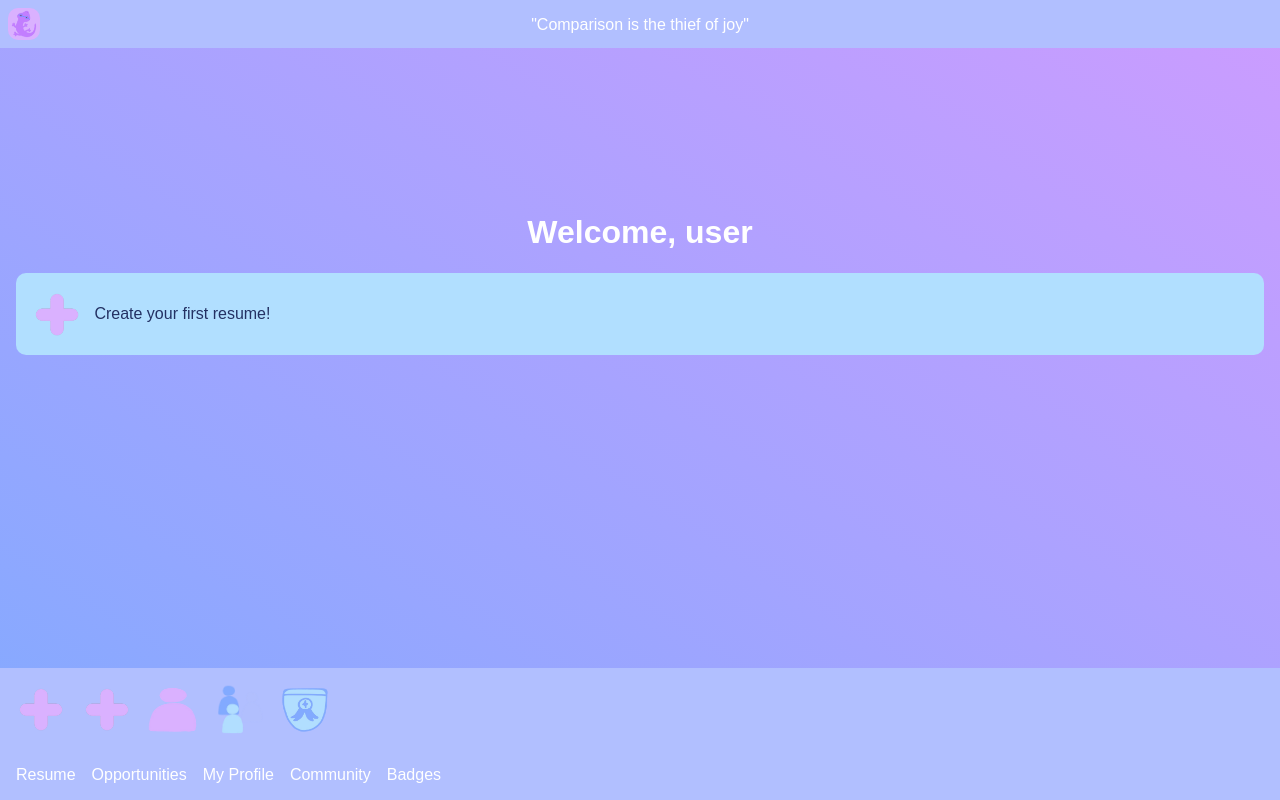
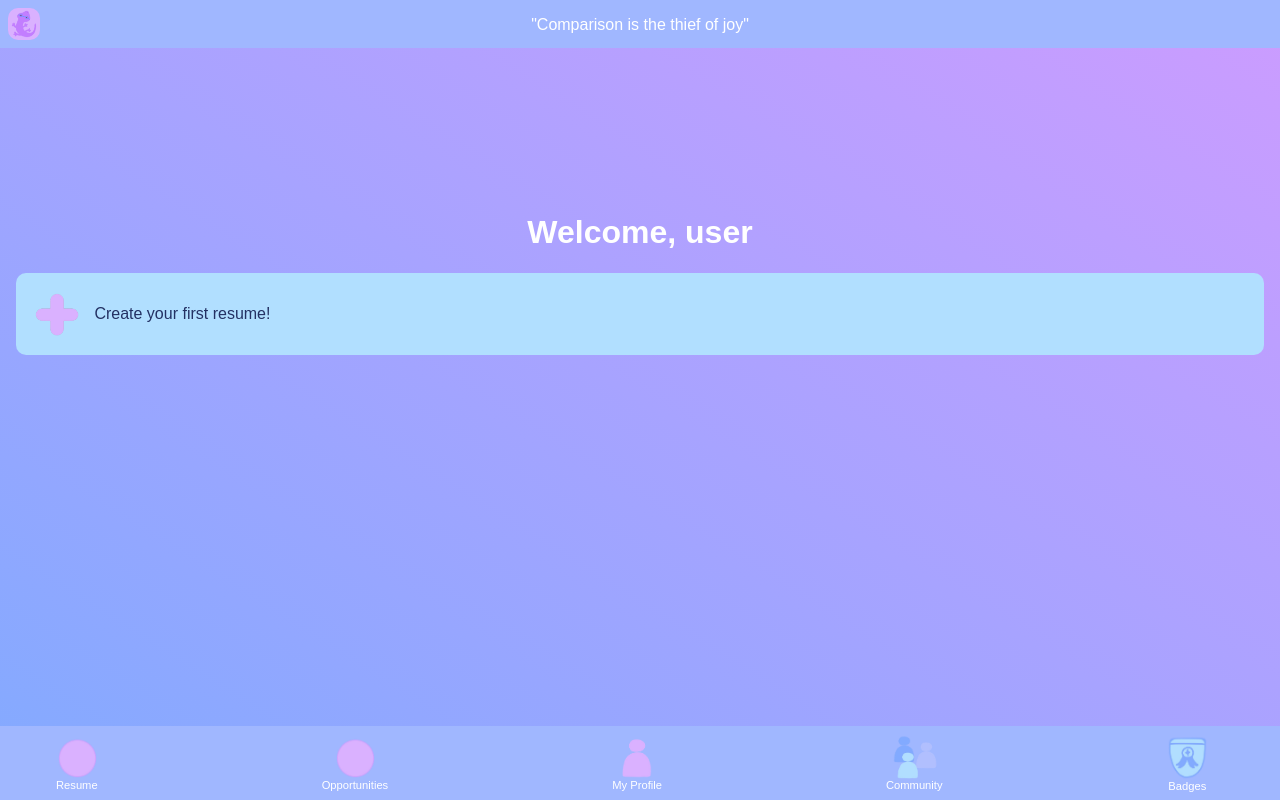
Before and after one commit to k1ana4/vin, a React (Create React App) app in the folder frontend/: page / in a window 1280 px wide. Built offline with nearby package versions, Linux system fonts and the light colour scheme; a web font is replaced by a local one.

Commit message:
edited nav bar and added new pgs

```diff
--- a/frontend/src/App.css
+++ b/frontend/src/App.css
@@ -4,6 +4,7 @@
   --purp: #CC9CFF;
   --periwinkle: #B1BFFF;
   --blu: #82AAFF;
+  --bar-blu: #A0B7FF;
   --firooz: #B1DFFF;
   --main-text: #233163;
   --second-text: #FFFFFF;
@@ -23,7 +24,7 @@
 .top-bar {
   display: flex;
   position: relative;
-  background: var(--periwinkle);
+  background: var(--bar-blu);
   width: 100%;
   color: var(--second-text);
 
@@ -72,18 +73,47 @@
 }
 
 .nav-bar {
-  background: var(--periwinkle);
+  background: var(--bar-blu);
+  display: flex;
   position: fixed;
   bottom: 0;
   width: 100%;
-  display: flex;
-  flex-direction: column;
+  gap: 10rem;
 }
 
 .nav-bar ul {
   display: flex;
+  flex-direction: column;
   list-style-type: none;
   margin: 0.5rem;
-  padding: 0.5rem;
-  gap: 1rem;
+  justify-content: center;
+  align-items: center;
+  font-size: 0.7rem;
+  cursor: pointer;
+  margin-left: 1rem;
 }
+
+.res-button img {
+  width: 2.5rem;
+  height: auto;
+}
+
+.opp-button img {
+  width: 2.5rem;
+  height: auto;
+}
+
+.prof-button img {
+  width: 1.9rem;
+  height: auto;
+}
+
+.comm-button img {
+  width: 3rem;
+  height: auto;
+}
+
+.badg-button img {
+  width: 2.6rem;
+  height: auto;
+}
--- a/frontend/src/App.js
+++ b/frontend/src/App.js
@@ -1,6 +1,6 @@
 import './App.css';
-import Header from './components/Header'
-import Welcome from './components/Welcome'
+import Header from './components/Header';
+import Welcome from './components/Welcome';
 import Create from './components/Create';
 import Nav from './components/Nav-bar';
 
--- a/frontend/src/components/Nav-bar.js
+++ b/frontend/src/components/Nav-bar.js
@@ -1,5 +1,5 @@
 import '../App.css';
-import icon from '../icons/plus-sign.png'
+import defaultIcon from '../icons/default-icon.png'
 import profile from '../icons/profile-icon.png';
 import community from '../icons/community-icon.png';
 import badges from '../icons/badges-icon.png';
@@ -7,18 +7,25 @@ import badges from '../icons/badges-icon.png';
 const Nav = () => {
     return (
         <nav className = 'nav-bar'>
-            <ul>
-                <img src = {icon} alt = 'resume icon' className = "plus-button" ></img>
-                <img src = {icon} alt = 'opportunities icon' className = "plus-button" ></img>
+            <ul className='res-button'>
+                <img src = {defaultIcon} alt = 'resume icon' className = "plus-button" ></img>
+                <li>Resume</li>
+            </ul>
+            <ul className='opp-button'>
+                <img src = {defaultIcon} alt = 'opportunities icon' className = "plus-button" ></img>
+                <li>Opportunities</li>
+
+            </ul>
+            <ul className='prof-button'>
                 <img src = {profile} alt = 'profile icon' className = "plus-button" ></img>
+                <li>My Profile</li>
+            </ul>
+            <ul className='comm-button'>
                 <img src = {community} alt = 'community icon' className = "plus-button" ></img>
+                <li>Community</li>
+            </ul>
+            <ul className='badg-button'>
                 <img src = {badges} alt = 'badges icon' className = "plus-button" ></img>
-            </ul>
-            <ul>
-                <li>Resume</li>
-                <li>Opportunities</li>
-                <li>My Profile</li>
-                <li>Community</li>
                 <li>Badges</li>
             </ul>
         </nav>
```
Also changed, not shown: frontend/src/pages/Resume-Editor.js (added, +16 -0 lines), frontend/src/components/Create.js (line endings or trailing spaces), frontend/src/icons/default-icon.png (added), frontend/src/pages/Badges.js (added), frontend/src/pages/Community.js (added), frontend/src/pages/Opportunities.js (added), frontend/src/pages/Profile.js (added), frontend/src/pages/Resume.js (deleted).
